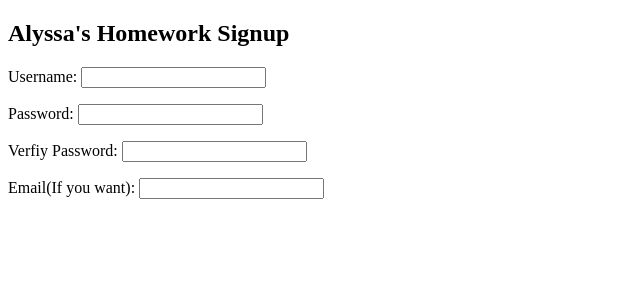
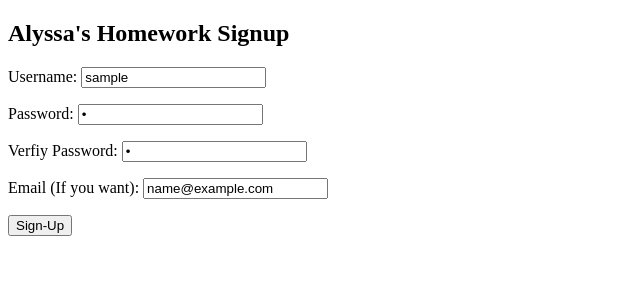
Before and after one commit to alyssalina/user-signup, a Flask app: template templates/index.html in a window 1280 px wide. Shown: the top 300 px of the page, without its empty margins (0-640 px from the left). Run offline with Flask 2, Linux system fonts and the light colour scheme; the template is opened without the code that fills it: most values are stand-ins (such as "Sample title", 1, 10 or a date in 2020).

Commit message:
Fixed a stupid bug

```diff
--- a/main.py
+++ b/main.py
@@ -10,14 +10,11 @@ app.config['DEBUG'] = True
 def index():
     return render_template('index.html')
 
-@app.route('/welcome_page', methods=['POST'])
-def welcome():
-    username = request.form['username']
-    return render_template('welcome_page.html', username=username)
-#this might break shit - review boolean values
-def field_filled(field_value):
-    return field_value !=''
 
+def field_empty(field_value):
+    return field_value == ''
+
+@app.route('/', methods=['POST'])
 def validate_entries():
     username = request.form['username']
     password = request.form['password']
@@ -29,11 +26,8 @@ def validate_entries():
     password2_error = ''
     email_error = ''
 
-#check for username errors
-
-    if not field_filled(username):
+    if field_empty(username):
         username_error = 'Please fill in a username'
-        username = ''
     else:
         if len(username)< 3 or len(username)>20:
             username_error = 'Username must be between 3-20 characters'
@@ -42,12 +36,12 @@ def validate_entries():
             username_error = "Sorry, you cannot have spaces in your username. All other characters are fine!"
 
 
-    if not field_filled(password):
+    if field_empty(password):
         password_error = "Please create a password"
         password = ''
 
-    if not field_filled(password2):
-        password_error = "Please verify your password"
+    if field_empty(password2):
+        password2_error = "Please verify your password"
         password2 = ''
 
     if password != password2:
@@ -62,10 +56,18 @@ def validate_entries():
 
     #check if there is anything in the error strings
 
-    if not username_error and not password_error and not password2_error and not email_error:
+    if not password_error and not password2_error and not username_error and not email_error:
         return redirect('welcome_page?username={0}'.format(username))
     else:
-        return render_template('index.html',username_error=username_error, password_error=password_error,password2_error=password2_error,email_error=email_error)
+        return render_template('index.html',username_error=username_error,
+        password_error=password_error,
+        password2_error=password2_error,email_error=email_error)
+
+@app.route('/welcome_page', methods=['POST'])
+def welcome():
+    username = request.form['username']
+    return render_template('welcome_page.html', username=username)
+
 
 
 app.run()
--- a/templates/index.html
+++ b/templates/index.html
@@ -1,23 +1,21 @@
 {% extends "base.html" %}
 {% block content %}
 <h2>Alyssa's Homework Signup</h2>
-    <form action="/welcome_page" method="post">
+    <form method="post">
             <p>
                 <label for="username">Username:</label>
-                <input name="username" type='text'>
-            </p>
-            <p>
+                <input name="username" type='text' value ='{{username}}'>
+            <p class="error">{{username_error}}</p>
                 <label for="password">Password:</label>
-                <input type="password" name="password">
-            </p>
-            <p>
+                <input type="password" name="password" value='{{password}}'>
+            <p class="error">{{password_error}}</p>
                 <label for="password2">Verfiy Password:</label>
-                <input type="password" name="password">
-            </p>
-            <p>
-                <label for="email">Email(If you want):</label>
-                <input name="email" type="text">
-            </p>
+                <input type="password" name="password2" value='{{password2}}'>
+            <p class="error">{{password2_error}}</p>
+                <label for="email">Email (If you want):</label>
+                <input name="email" type="text" value='{{email}}'>
+            <p class="error">{{email_error}}</p>
+            <input type="submit" value="Sign-Up"/>
         </form>
 
 {% endblock %}
--- a/templates/welcome_page.html
+++ b/templates/welcome_page.html
@@ -1,4 +1,5 @@
-{extends base.html}
+{%extends "base.html"%}
 {% block content %}
 <h1>Welcome, {{username}}!</h2>
+<p>{{username_error}}</p>
 {% endblock %}
```
